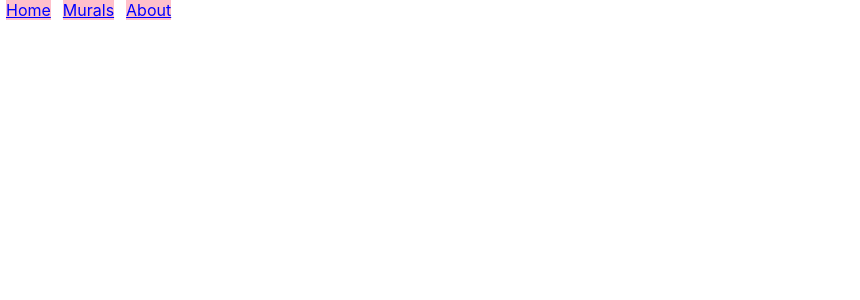
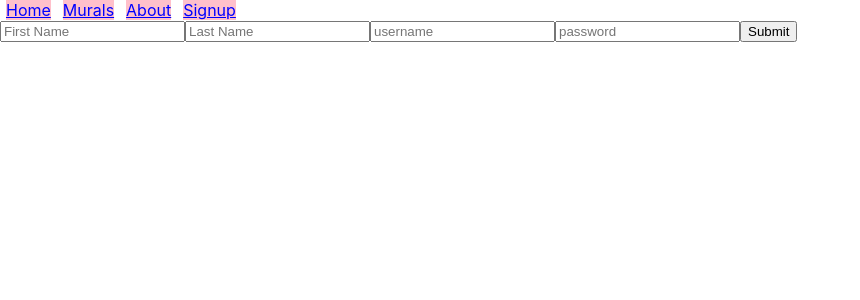
Before and after one commit to ltramos7/graffito-front-end, a React (Create React App) app: page /signup in a window 1280 px wide. Shown: the top 300 px of the page, without its empty margins (0-860 px from the left). Built offline with nearby package versions, Linux system fonts and the light colour scheme; no server answers.

Commit message:
add Signup form and signup component

```diff
--- a/src/App.js
+++ b/src/App.js
@@ -6,6 +6,7 @@ import Home from './components/Home'
 import About from './components/About'
 import MuralContainer from './containers/MuralContainer';
 import Mural from './components/Mural'
+import Signup from './components/Signup'
 //flesh out the Home component (done)
 //flesh out the Mural component (done)
 //flesh out the NavBar component (done)
@@ -18,7 +19,11 @@ class App extends Component {
     super()
     this.state = {
       murals: [],
-      mural: {}
+      mural: {},
+      first_name: "",
+      last_name: "",
+      user_name:"",
+      password: ""
     }
   }
 
@@ -34,21 +39,54 @@ class App extends Component {
     return(this.setState({
       mural: muralObj
     }))
+  }
 
+  handleInputChange = (event)=> {
+
+    return (console.log("What in the world!!"))
+    // this.setState({
+    //   [event.target.first_name]: event.target.value,
+    //   [event.target.last_name]: event.target.value,
+    //   [event.target.user_name]: event.target.value,
+    //   [event.target.password]: event.target.value
+    // })
+  }
+
+  handleSubmit = (event) => {
+
+    event.preventDefault()
+
+    const reqObj = {
+      method: "POST",
+      headers: {
+        "Content-Type": "application/json"
+      },
+      body: JSON.stringify({first_name: this.state.first_name,
+                           last_name: this.state.last_name,
+                           user_name: this.state.user_name,
+                           password: this.state.password})
+    }
+
+    fetch("http://localhost:3000/users", reqObj)
+    .then( resp => resp.json() )
+    .then( data => console.log(data))
   }
 
 
   render(){
+    console.log(this.state.murals)
     return(
       <BrowserRouter>
         <div>
           <Navbar/>
+
           <Route exact path='/' component={Home}/>
-          {/* <Route exact path='/murals' render={(props) => (<Murals {...props} onClick={this.onClick} murals={this.state.murals}/>)}/> */}
+
           <Route exact path='/murals' render={(props) => (<MuralContainer {...props} handleClick={this.handleClick} murals={this.state.murals} mural={this.state.mural}/>)}/>
-{/*
-          <Route exact path='/murals/:id' component={Mural}/> */}
+
           <Route exact path='/murals/:id' render={(props) => (<Mural {...props} mural={this.state.mural}/>)}/>
+
+          <Route exact path='/signup' render={(props) => (<Signup {...props} handleSubmit={this.handleSubmit} handleInputChange={this.handleInputChange} />)}/>
 
           <Route exact path='/about' component={About}/>
         </div>
--- a/src/components/Navbar.js
+++ b/src/components/Navbar.js
@@ -24,6 +24,10 @@ class Navbar extends Component{
             <NavLink to='/about' exact style={link}>
                 About
             </NavLink>
+
+            <NavLink to='/signup' exact style={link}>
+                Signup
+            </NavLink>
         </div>
     )}
 }
--- /dev/null
+++ b/src/components/Signup.js
@@ -0,0 +1,19 @@
+import React, { Component } from "react";
+
+class Signup extends Component{
+    render(){
+        return(
+            <div>
+                <form onSubmit={this.props.handleSubmit}>
+                    <input name={'first_name'} onChange={this.props.handleInputChange} placeholder="First Name"/>
+                    <input name={'last_name'} onChange={this.props.handleInputChange} placeholder="Last Name"/>
+                    <input name={'user_name'} onChange={this.props.handleInputChange} placeholder="username"/>
+                    <input name={'password'} onChange={this.props.handleInputChange} placeholder="password"/>
+                    <input type="submit" value="Submit" />
+                </form>
+            </div>
+        )
+    }
+}
+
+export default Signup
--- a/src/containers/MuralContainer.js
+++ b/src/containers/MuralContainer.js
@@ -10,6 +10,7 @@ class MuralContainer extends Component{
     render(){
 
         return(
+
             <div>
                 <div>
                     <ul>
@@ -25,6 +26,7 @@ class MuralContainer extends Component{
                         })}
                     </ul>
                 </div>
+                <div>Mural container here!</div>
             </div>
         )
     }
```
